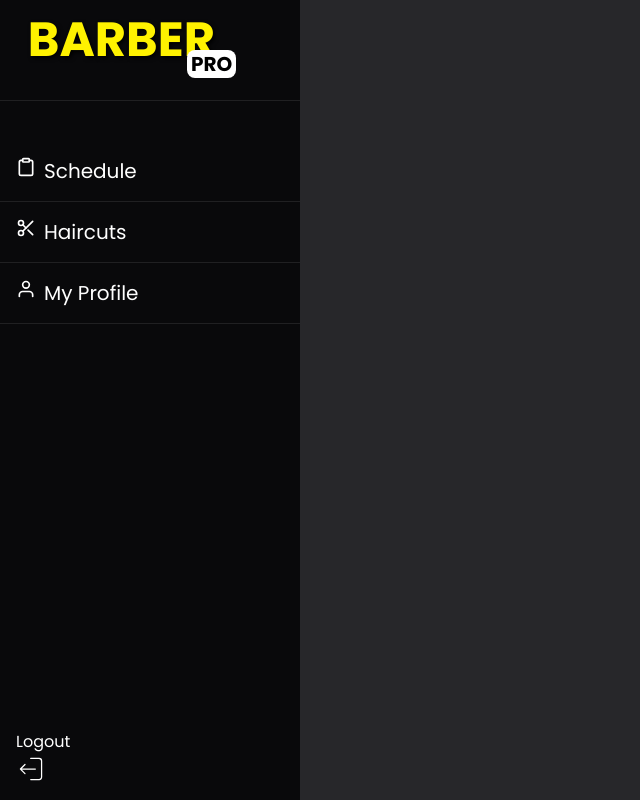
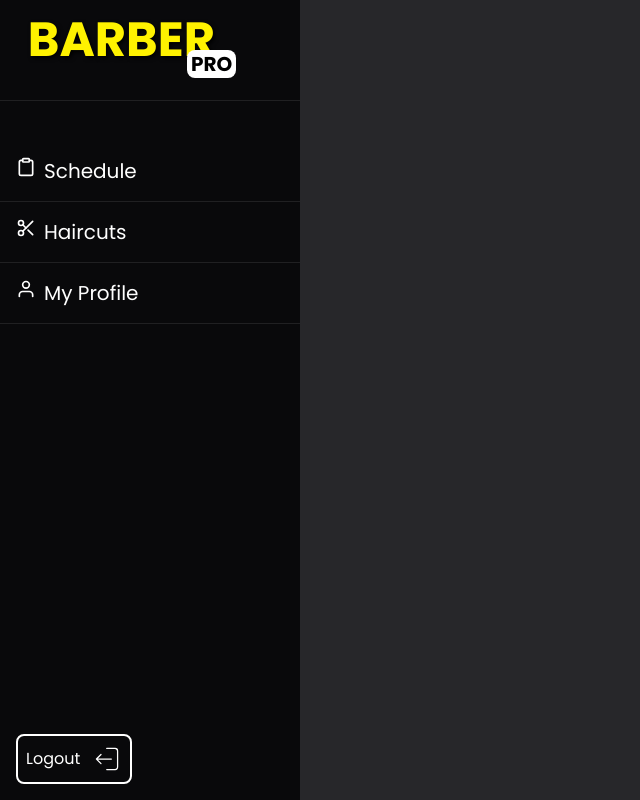
Before and after one commit to devIgor1/barber, a Next.js app in the folder client/: page /dashboard in a window 1280 px wide. Shown: the whole page, without its empty margins (0-640 px from the left). Built offline with nearby package versions, Linux system fonts and the light colour scheme; no server answers.

Commit message:
feat: Finish all sidebars

```diff
--- a/client/src/components/shared/MobileNav.tsx
+++ b/client/src/components/shared/MobileNav.tsx
@@ -10,6 +10,7 @@ import { FiMenu } from "react-icons/fi"
 import { Separator } from "../ui/separator"
 import Link from "next/link"
 import NavItems from "./NavItems"
+import LogoutButton from "./LogoutButton"
 
 const MobileNav = () => {
   return (
@@ -32,6 +33,9 @@ const MobileNav = () => {
           <SheetContent side="top" className="bg-zinc-200">
             <NavItems className="flex items-start text-xl text-black hover:bg-zinc-800 hover:text-white w-full p-4 duration-300" />
             <Separator className="w-full bg-black" />
+            <div>
+              <LogoutButton />
+            </div>
           </SheetContent>
         </Sheet>
       </nav>
--- a/client/src/components/shared/Sidebar.tsx
+++ b/client/src/components/shared/Sidebar.tsx
@@ -19,7 +19,7 @@ const Sidebar = () => {
       <Separator className="mt-5 opacity-10" />
       <NavItems className="flex items-start text-xl text-white hover:bg-zinc-800 w-full p-4 duration-300" />
       <footer className="flex text-white absolute bottom-0 w-full p-4">
-        <LogoutButton />
+        <LogoutButton className="flex-center gap-3 border-2 border-white p-2 rounded-lg hover:scale-95 duration-300" />
       </footer>
     </div>
   )
```
